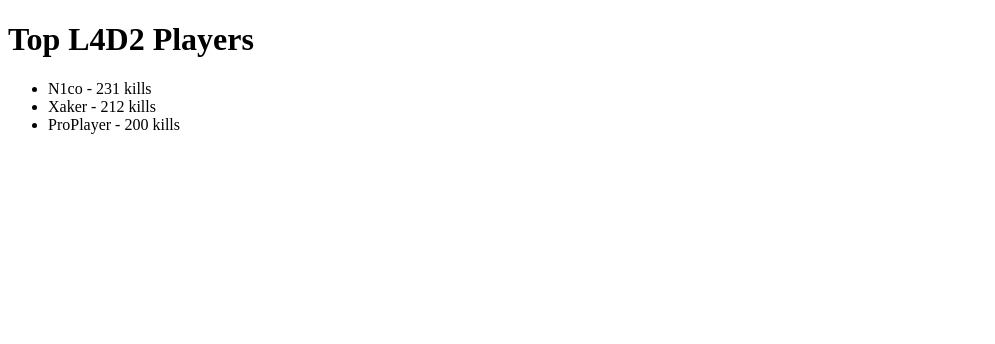
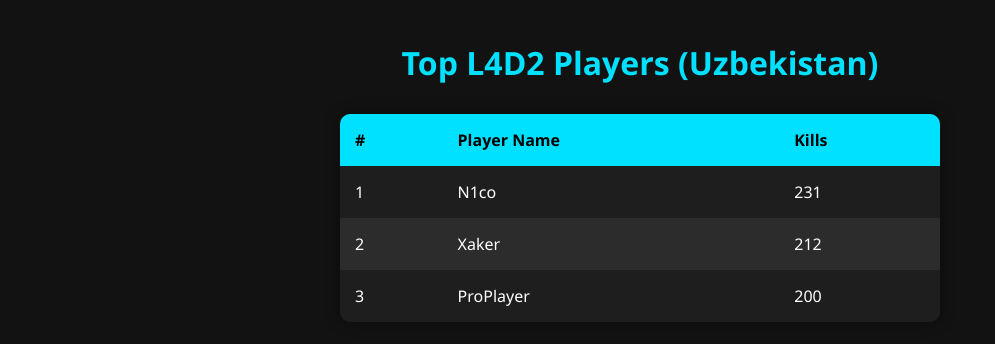
Before and after one commit to nico199296/Uz-Versus-status, a plain HTML site: page index.html in a window 1280 px wide. Shown: the whole page, without its empty margins (0-995 px from the left). Drawn offline with Linux system fonts and the light colour scheme.

Commit message:
Update index.html

```diff
--- a/index.html
+++ b/index.html
@@ -1,25 +1,97 @@
-
 <!DOCTYPE html>
-<html>
+<html lang="en">
 <head>
   <meta charset="UTF-8">
+  <meta name="viewport" content="width=device-width, initial-scale=1">
   <title>Uz-Versus L4D2 Stats</title>
+  <style>
+    body {
+      font-family: 'Segoe UI', Tahoma, Geneva, Verdana, sans-serif;
+      background-color: #121212;
+      color: #ffffff;
+      margin: 0;
+      padding: 20px;
+      text-align: center;
+    }
+
+    h1 {
+      color: #00e0ff;
+      margin-bottom: 30px;
+    }
+
+    table {
+      margin: 0 auto;
+      border-collapse: collapse;
+      width: 90%;
+      max-width: 600px;
+      background-color: #1e1e1e;
+      border-radius: 10px;
+      overflow: hidden;
+      box-shadow: 0 0 15px rgba(0,0,0,0.4);
+    }
+
+    th, td {
+      padding: 15px;
+      text-align: left;
+    }
+
+    th {
+      background-color: #00e0ff;
+      color: #000;
+      font-weight: bold;
+    }
+
+    tr:nth-child(even) {
+      background-color: #2c2c2c;
+    }
+
+    tr:hover {
+      background-color: #333;
+    }
+
+    @media (max-width: 600px) {
+      table, th, td {
+        font-size: 14px;
+      }
+    }
+  </style>
 </head>
 <body>
-  <h1>Top L4D2 Players</h1>
-  <ul id="playerList"></ul>
+
+  <h1>Top L4D2 Players (Uzbekistan)</h1>
+
+  <table>
+    <thead>
+      <tr>
+        <th>#</th>
+        <th>Player Name</th>
+        <th>Kills</th>
+      </tr>
+    </thead>
+    <tbody id="playerTable">
+      <!-- Data from stats.json will go here -->
+    </tbody>
+  </table>
 
   <script>
     fetch('stats.json')
       .then(response => response.json())
       .then(data => {
-        const list = document.getElementById('playerList');
-        data.topPlayers.forEach(player => {
-          const li = document.createElement('li');
-          li.textContent = `${player.name} - ${player.kills} kills`;
-          list.appendChild(li);
+        const tbody = document.getElementById('playerTable');
+        data.topPlayers.forEach((player, index) => {
+          const tr = document.createElement('tr');
+          tr.innerHTML = `
+            <td>${index + 1}</td>
+            <td>${player.name}</td>
+            <td>${player.kills}</td>
+          `;
+          tbody.appendChild(tr);
         });
+      })
+      .catch(error => {
+        console.error('Error loading stats.json:', error);
       });
   </script>
+
 </body>
 </html>
```
